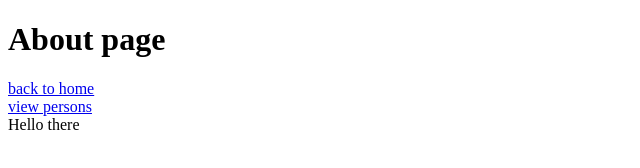
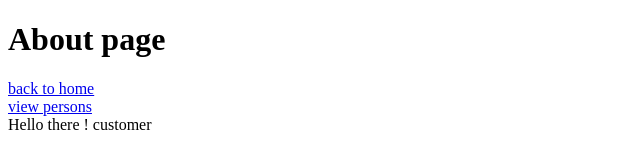
Before and after one commit to AnilSonix/GatsbyStrapiNetlifyDeploy, a Gatsby site: page /about in a window 1280 px wide. Shown: the full height of the page, 0-640 px from the left. Built offline with nearby package versions, Linux system fonts and the light colour scheme; Gatsby itself is replaced by a stand-in of ours.

Commit message:
Adding new gretting

```diff
--- a/src/pages/about.js
+++ b/src/pages/about.js
@@ -16,7 +16,7 @@ const AboutPage = () => {
       <Link to="/">back to home</Link>
       <br />
       <Link to="/persons">view persons</Link>
-      <Container>Hello there</Container>
+      <Container>Hello there ! customer</Container>
     </div>
   )
 }
```
